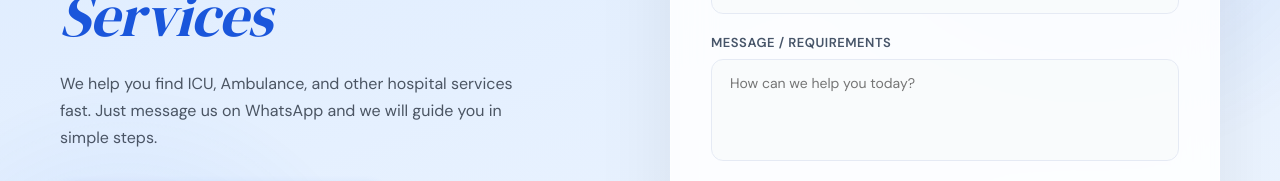
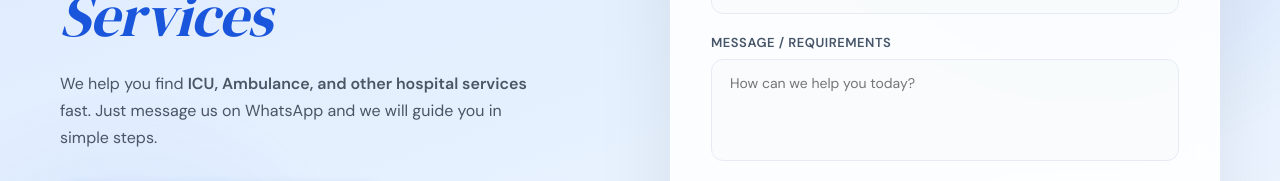
Before and after one commit to pankaj999-hue/demo_axis, a React (Vite) app: page / in a window 1280 px wide. Shown: the part 365-546 px from the top of the page. Built offline with nearby package versions, Linux system fonts and the light colour scheme.

Commit message:
Emphasize key services in hero subtext

```diff
--- a/src/components/hero.jsx
+++ b/src/components/hero.jsx
@@ -402,7 +402,7 @@ export default function DoctorsAxis() {
                 <span style={{ color: "#1a56db", fontStyle: "italic" }}>Nursing and Hospital Services</span>
               </h1>
               <p style={{ fontSize: 16, lineHeight: 1.7, color: "#4b5563", maxWidth: 480, marginBottom: 32 }}>
-                We help you find ICU, Ambulance, and other hospital services fast. Just message us on WhatsApp and we will guide you in simple steps.
+                We help you find <strong>ICU, Ambulance, and other hospital services</strong> fast. Just message us on WhatsApp and we will guide you in simple steps.
               </p>
               <div className="hero-btns" style={{ display: "flex", gap: 14, flexWrap: "wrap" }}>
                 <a href={WA_LINK} target="_blank" rel="noopener noreferrer" className="btn-primary" style={{ fontSize: 15, padding: "13px 28px" }}>
```
